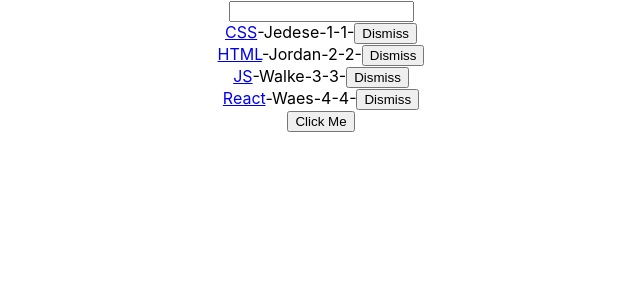
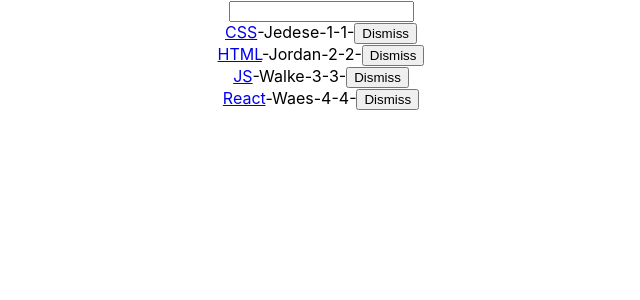
Before and after one commit to mahady-manana/practice-react-api, a React (Create React App) app: page / in a window 1280 px wide. Shown: the top 300 px of the page, without its empty margins (319-959 px from the left). Built offline with nearby package versions, Linux system fonts and the light colour scheme.

Commit message:
clean code

```diff
--- a/src/App.js
+++ b/src/App.js
@@ -45,9 +45,7 @@
       searchTerm: '',
     };
     //bindings
-    this.doSomething      = this.doSomething.bind(this);
-    this.doSomethingElse  = this.doSomethingElse.bind(this);
-    this.onClickMe        = this.onClickMe.bind(this);
+    this.onDismiss      = this.onDismiss.bind(this);
     this.onSearchChange   = this.onSearchChange.bind(this);
   }
 
@@ -55,15 +53,6 @@
     const isNotId     = item => item.objectID !== id;
     const updatedList = this.state.list.filter(isNotId);
     this.setState({ list: updatedList });
-  }
-  doSomething() {
-    // faire quelque chose
-  }
-  doSomethingElse() {
-    // faire autre chose
-  }
-  onClickMe() {
-    console.log(this);
   }
   onSearchChange(event) {
     console.log(event)
@@ -97,12 +86,6 @@
             </div>
           )
         }
-        <button
-          onClick={this.onClickMe}
-          type="button"
-          >
-          Click Me
-        </button>
       </div>
     )
   }
```
